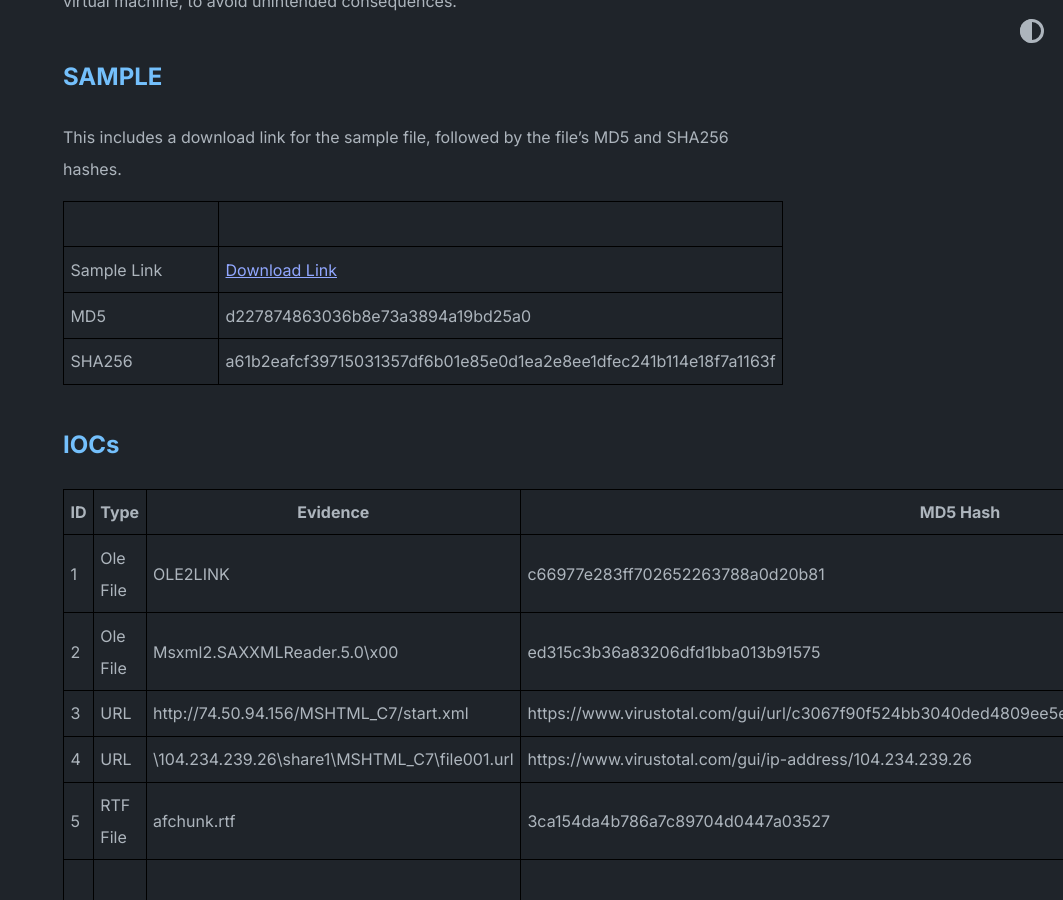
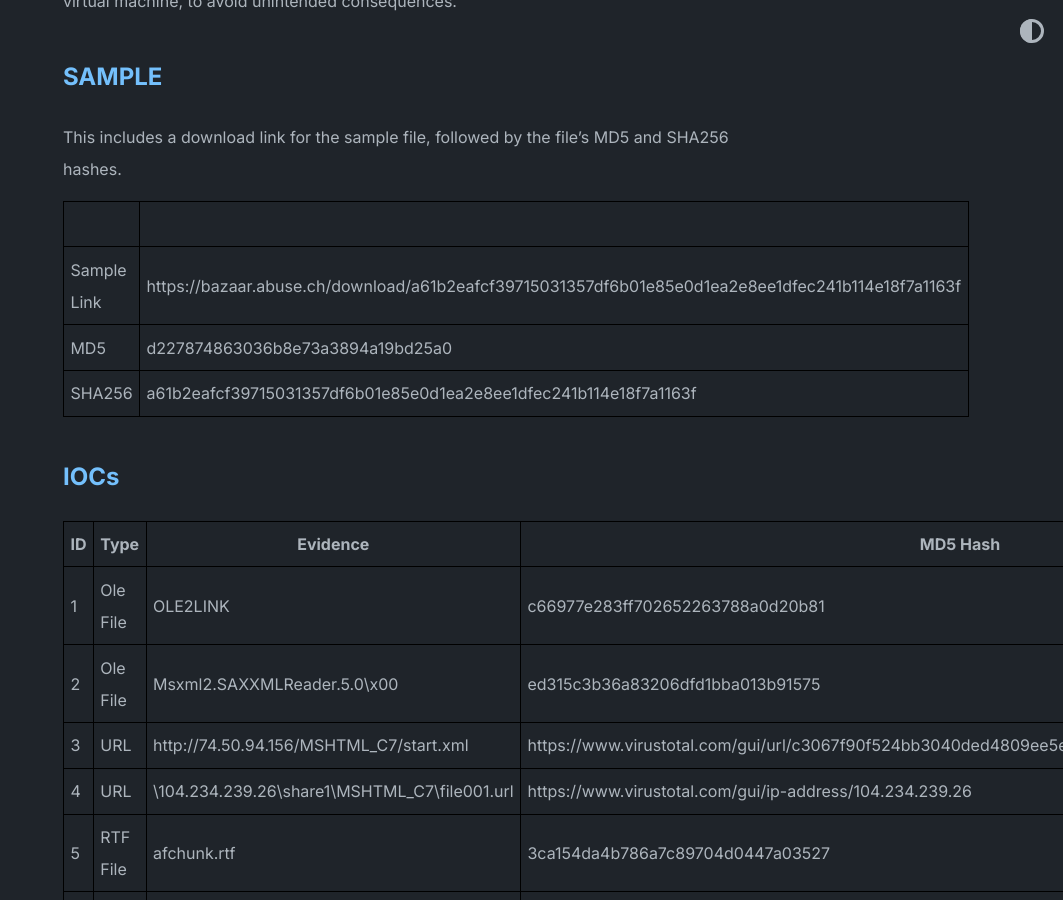
Before and after one commit to mystickev/mystickev.github.io, a Jekyll site: the page built from _posts/2023-07-13-CVE-2023-36884-ANALYSIS.md, in a window 1280 px wide and 900 px high, scrolled down 942 px. Shown: the whole window, without its empty margins (217-1280 px from the left). Built offline with Jekyll 4.4.1, drawn with Linux system fonts in a browser that asks for light colours; our own code applies the rules of GitHub Pages for plain Markdown files; some of the changed text lies outside the part shown.

Commit message:
Update 2023-07-13-CVE-2023-36884-ANALYSIS.md

```diff
--- a/_posts/2023-07-13-CVE-2023-36884-ANALYSIS.md
+++ b/_posts/2023-07-13-CVE-2023-36884-ANALYSIS.md
@@ -18,7 +18,7 @@ This includes a download link for the sample file, followed by the file's MD5 an
 
 |              |                                                                                                                     |
 |--------------|---------------------------------------------------------------------------------------------------------------------|
-| Sample Link  | [Download Link](https://bazaar.abuse.ch/download/a61b2eafcf39715031357df6b01e85e0d1ea2e8ee1dfec241b114e18f7a1163f/) |
+| Sample Link  | https://bazaar.abuse.ch/download/a61b2eafcf39715031357df6b01e85e0d1ea2e8ee1dfec241b114e18f7a1163f                   |
 | MD5          | d227874863036b8e73a3894a19bd25a0                                                                                    |
 | SHA256       | a61b2eafcf39715031357df6b01e85e0d1ea2e8ee1dfec241b114e18f7a1163f                                                    |
 
```
